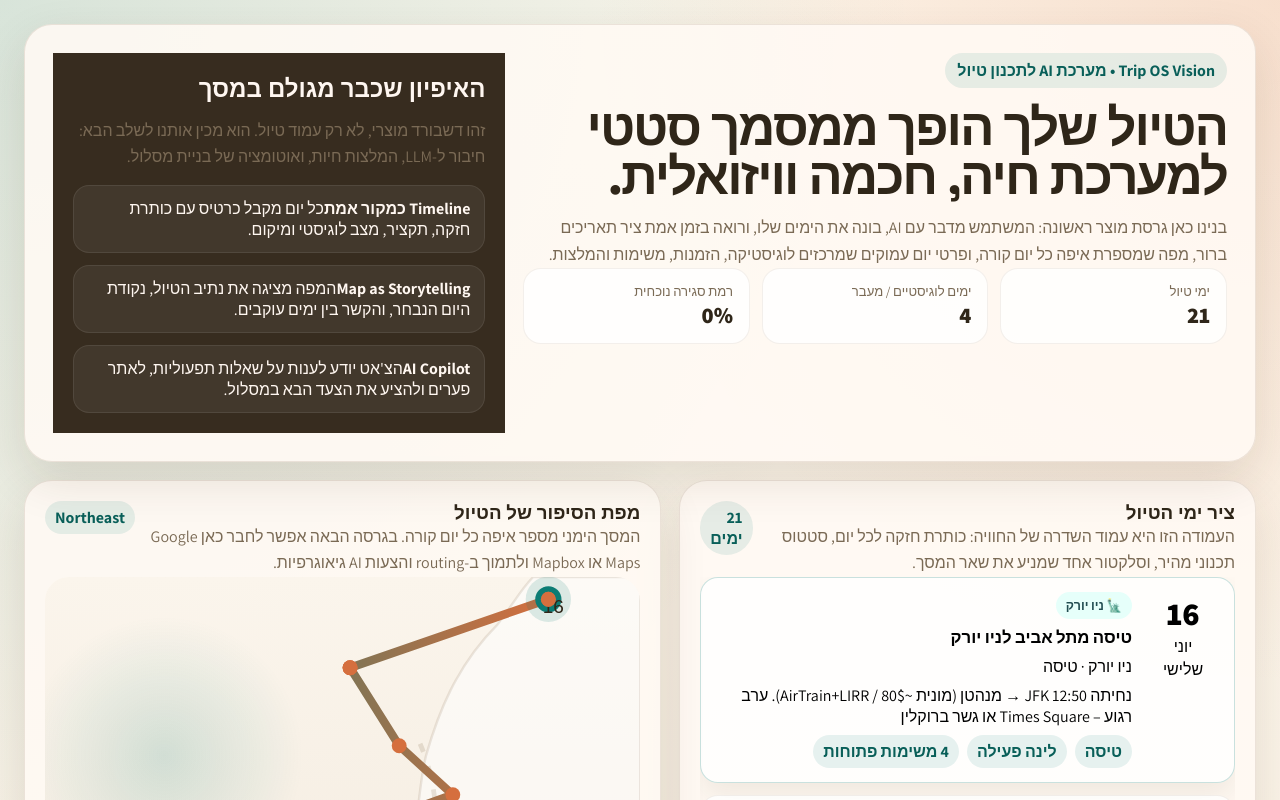
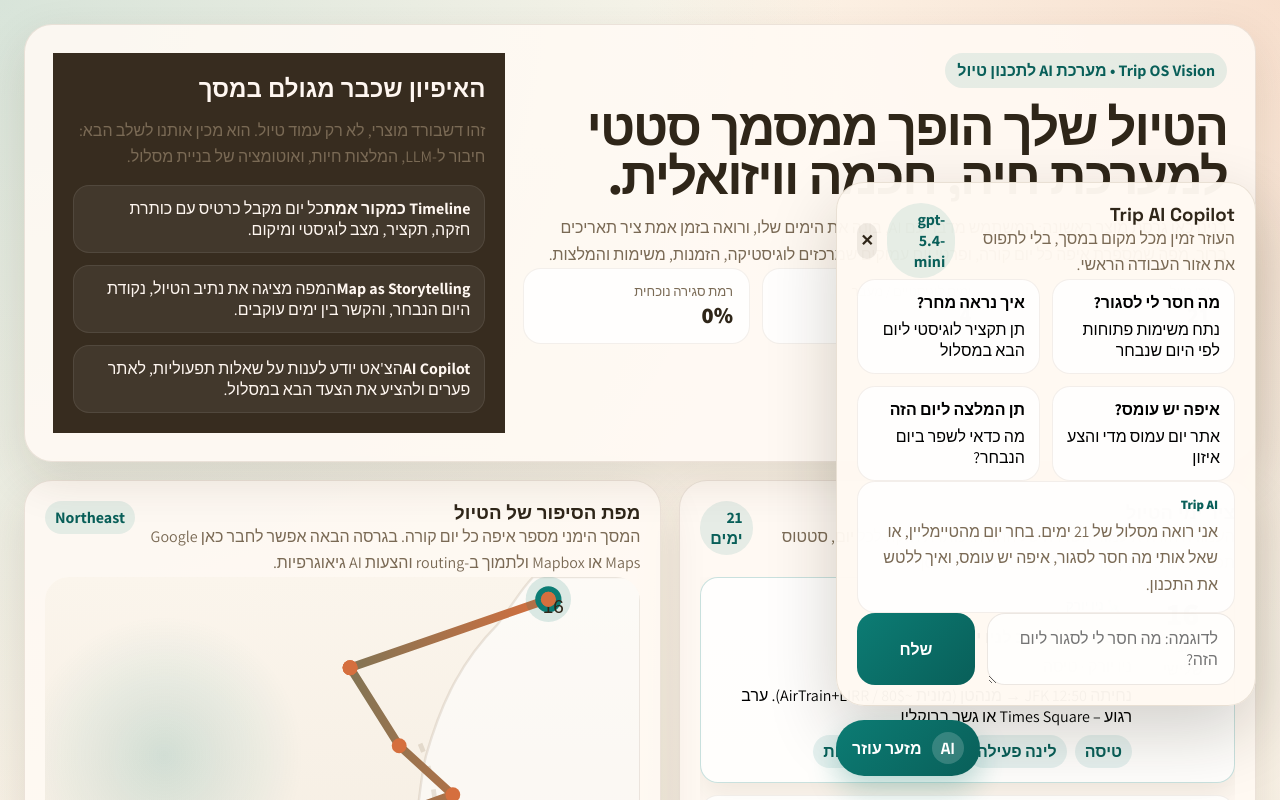
Before and after one commit to tarzann/usa-2026, a Next.js app: page / in a window 1280 px wide. Shown: the top 800 px of the page. Built offline with nearby package versions, Linux system fonts and the light colour scheme.

Commit message:
Make chat a floating assistant widget

```diff
--- a/src/app/globals.css
+++ b/src/app/globals.css
@@ -423,6 +423,65 @@ a {
   padding-bottom: 18px;
 }
 
+.assistant-widget {
+  position: fixed;
+  right: 24px;
+  bottom: 24px;
+  z-index: 60;
+  display: grid;
+  justify-items: end;
+  gap: 14px;
+}
+
+.floating-chat {
+  width: min(420px, calc(100vw - 28px));
+  max-height: min(720px, calc(100vh - 120px));
+  box-shadow: 0 26px 70px rgba(32, 23, 12, 0.2);
+  border: 1px solid rgba(99, 70, 33, 0.14);
+  background: rgba(255, 249, 242, 0.97);
+}
+
+.floating-chat-actions {
+  display: flex;
+  align-items: center;
+  gap: 10px;
+}
+
+.floating-chat-close {
+  width: 36px;
+  height: 36px;
+  border-radius: 999px;
+  background: rgba(47, 38, 25, 0.08);
+  color: var(--text);
+  font-weight: 700;
+}
+
+.assistant-launcher {
+  display: inline-flex;
+  align-items: center;
+  gap: 10px;
+  padding: 12px 16px;
+  border-radius: 999px;
+  background: linear-gradient(135deg, var(--brand) 0%, var(--brand-strong) 100%);
+  color: white;
+  box-shadow: 0 14px 30px rgba(12, 124, 116, 0.28);
+}
+
+.assistant-launcher-icon {
+  width: 32px;
+  height: 32px;
+  border-radius: 50%;
+  display: grid;
+  place-items: center;
+  background: rgba(255, 255, 255, 0.18);
+  font-family: var(--font-space-grotesk), var(--font-assistant), sans-serif;
+  font-weight: 700;
+}
+
+.assistant-launcher-copy {
+  font-weight: 800;
+}
+
 .login-shell {
   min-height: 100vh;
   display: grid;
@@ -501,4 +560,20 @@ a {
   .num {
     font-size: 1.6rem;
   }
+
+  .assistant-widget {
+    right: 14px;
+    left: 14px;
+    bottom: 14px;
+    justify-items: stretch;
+  }
+
+  .floating-chat {
+    width: 100%;
+    max-height: min(70vh, 620px);
+  }
+
+  .assistant-launcher {
+    justify-content: center;
+  }
 }
--- a/src/components/trip-dashboard.tsx
+++ b/src/components/trip-dashboard.tsx
@@ -32,6 +32,7 @@ const quickPrompts = [
 export function TripDashboard({ days }: TripDashboardProps) {
   const [selectedDate, setSelectedDate] = useState(days[0]?.date ?? "");
   const [chatInput, setChatInput] = useState("");
+  const [isChatOpen, setIsChatOpen] = useState(true);
   const [chatHistory, setChatHistory] = useState<Message[]>([
     {
       role: "assistant",
@@ -199,53 +200,6 @@ export function TripDashboard({ days }: TripDashboardProps) {
               </div>
             </div>
           </section>
-
-          <section className="chat-card">
-            <div className="card-head">
-              <div>
-                <h3>Trip AI Copilot</h3>
-                <p>כאן כבר יש API route ראשון, כך שהמערכת מוכנה להחליף את ההיגיון המקומי במודל אמיתי בלי לשבור את ה-UI.</p>
-              </div>
-              <span className="badge">Next + API</span>
-            </div>
-            <div className="quick-prompts">
-              {quickPrompts.map((prompt) => (
-                <button key={prompt.title} type="button" className="prompt-btn" onClick={() => setChatInput(prompt.body)}>
-                  <strong>{prompt.title}</strong>
-                  <span>{prompt.body}</span>
-                </button>
-              ))}
-            </div>
-            <div className="chat-messages">
-              {chatHistory.map((message, index) => (
-                <div key={`${message.role}-${index}`} className={`message ${message.role}`}>
-                  <span className="message-role">{message.role === "user" ? "אתה" : "Trip AI"}</span>
-                  <div className="message-body">{message.body}</div>
-                </div>
-              ))}
-              {isPending ? (
-                <div className="message assistant">
-                  <span className="message-role">Trip AI</span>
-                  <div className="message-body">חושב על המסלול...</div>
-                </div>
-              ) : null}
-            </div>
-            <form
-              className="chat-form"
-              onSubmit={(event) => {
-                event.preventDefault();
-                submitPrompt(chatInput);
-              }}
-            >
-              <textarea
-                className="chat-input"
-                value={chatInput}
-                onChange={(event) => setChatInput(event.target.value)}
-                placeholder="לדוגמה: מה חסר לי לסגור ליום הזה?"
-              />
-              <button className="chat-submit" type="submit">שלח</button>
-            </form>
-          </section>
         </div>
       </section>
 
@@ -338,6 +292,77 @@ export function TripDashboard({ days }: TripDashboardProps) {
       </section>
 
       <div className="footer-note">הגרסה הזו מוכנה כבסיס למוצר AI אמיתי: השלב הבא הוא חיבור ל-OpenAI, שמירת שיחות ועדכון המסלול מתוך הדיאלוג.</div>
+
+      <div className="assistant-widget">
+        {isChatOpen ? (
+          <section className="chat-card floating-chat">
+            <div className="card-head">
+              <div>
+                <h3>Trip AI Copilot</h3>
+                <p>העוזר זמין מכל מקום במסך, בלי לתפוס את אזור העבודה הראשי.</p>
+              </div>
+              <div className="floating-chat-actions">
+                <span className="badge">gpt-5.4-mini</span>
+                <button
+                  type="button"
+                  className="floating-chat-close"
+                  onClick={() => setIsChatOpen(false)}
+                  aria-label="סגור חלון צ'אט"
+                >
+                  ✕
+                </button>
+              </div>
+            </div>
+            <div className="quick-prompts">
+              {quickPrompts.map((prompt) => (
+                <button key={prompt.title} type="button" className="prompt-btn" onClick={() => setChatInput(prompt.body)}>
+                  <strong>{prompt.title}</strong>
+                  <span>{prompt.body}</span>
+                </button>
+              ))}
+            </div>
+            <div className="chat-messages">
+              {chatHistory.map((message, index) => (
+                <div key={`${message.role}-${index}`} className={`message ${message.role}`}>
+                  <span className="message-role">{message.role === "user" ? "אתה" : "Trip AI"}</span>
+                  <div className="message-body">{message.body}</div>
+                </div>
+              ))}
+              {isPending ? (
+                <div className="message assistant">
+                  <span className="message-role">Trip AI</span>
+                  <div className="message-body">חושב על המסלול...</div>
+                </div>
+              ) : null}
+            </div>
+            <form
+              className="chat-form"
+              onSubmit={(event) => {
+                event.preventDefault();
+                submitPrompt(chatInput);
+              }}
+            >
+              <textarea
+                className="chat-input"
+                value={chatInput}
+                onChange={(event) => setChatInput(event.target.value)}
+                placeholder="לדוגמה: מה חסר לי לסגור ליום הזה?"
+              />
+              <button className="chat-submit" type="submit">שלח</button>
+            </form>
+          </section>
+        ) : null}
+
+        <button
+          type="button"
+          className="assistant-launcher"
+          onClick={() => setIsChatOpen((current) => !current)}
+          aria-label={isChatOpen ? "מזער עוזר AI" : "פתח עוזר AI"}
+        >
+          <span className="assistant-launcher-icon">AI</span>
+          <span className="assistant-launcher-copy">{isChatOpen ? "מזער עוזר" : "Trip AI"}</span>
+        </button>
+      </div>
     </div>
   );
 }
```
